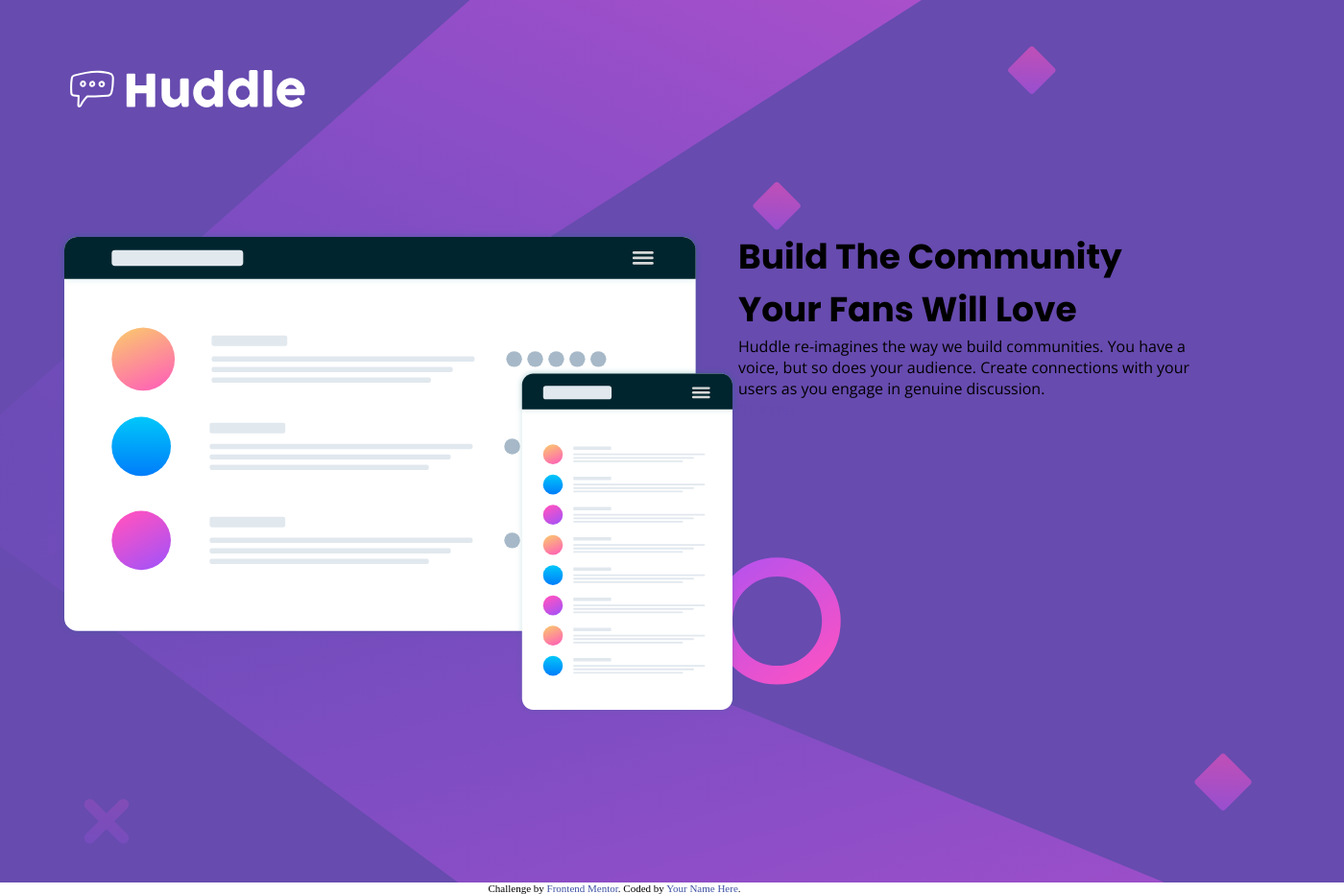
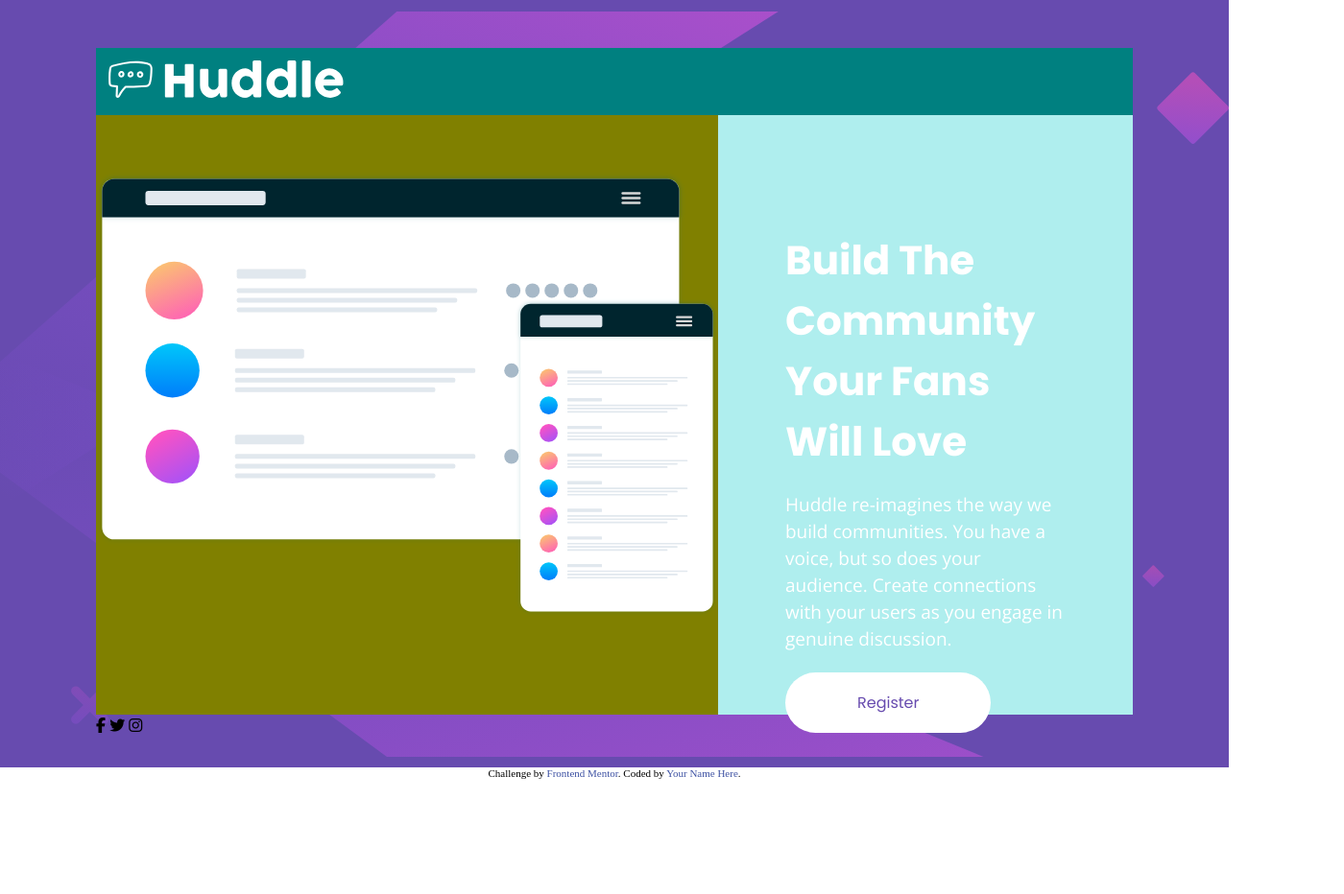
Before and after one commit to HermanLD/huddle-landing-page-single-intro, a plain HTML site: page index.html in a window 1280 px wide. Shown: the whole page at 96% size, 1400 px wide, since content can reach past the window. After the commit the page ends 812 px from the top, so only its background shows below. Drawn offline with nearby package versions, Linux system fonts and the light colour scheme.

Commit message:
More layouts

```diff
--- a/index.html
+++ b/index.html
@@ -16,8 +16,10 @@
 </head>
 <body>
 
-  <div id="container">
-    <div class="header"><img src="images/logo.svg" alt="Hubble logo"></div>
+  <div class="container">
+    <div class="header">
+      <img src="images/logo.svg" alt="Company logo">
+    </div>
 
     <div class="mock-up">
       <img src="images/illustration-mockups.svg" alt="A desktop and mobile mock-up.">
@@ -31,7 +33,14 @@
         Create connections with your users as you engage
         in genuine discussion.
       </p>
-      <a href="/" class="cta">Register</a>
+      <a class="btn" href="#"><span>Register</span></a>
+    </div>
+
+    <div class="bottom"></div>
+    <div class="contact-links">
+      <span><i class="fab fa-facebook-f"></i></span>
+      <span><i class="fab fa-twitter"></i></span>
+      <span><i class="fab fa-instagram"></i></span>
     </div>
   </div>
 
--- a/style.css
+++ b/style.css
@@ -3,12 +3,7 @@
 * {
     margin: 0px;
     padding: 0px;
-}
-
-html,
-body {
-    width: 100%;
-    height: 100%;
+    box-sizing: border-box;
 }
 
 a {
@@ -21,28 +16,64 @@ a {
 
 h1 {
     font-family: "Poppins", sans-serif;
-    font-size: 36px;
+    font-size: 42px;
+    font-weight: 700;
 }
 
-#container {
+.container {
     display: flex;
     flex-flow: row wrap;
     font-family: "Open Sans", sans-serif;
-    width: 100%;
     height: 100vh;
-    padding: 60px;
+    padding: 50px 100px;
+    background: url(images/bg-desktop.svg) no-repeat;
     background-color: hsl(257, 40%, 49%);
-    background-image: url(images/bg-desktop.svg);
-    background-size: cover;
+    background-size: contain;
+    background-position: center;
 }
 
 
 .header {
     width: 100%;
+    background-color: teal;
+}
+
+.mock-up {
+    background-color: olive;
+    width: 60%;
+}
+
+.mock-up img {
+    width: 100%;
+    height: auto;
+    padding-top: 60px;
 }
 
 .pitch {
-    max-width: 500px;
+    width: 40%;
+    color: white;
+    background-color: paleturquoise;
+    padding: 120px 70px 0 70px;
+}
+
+.pitch p {
+    margin: 20px 0px 40px 0;
+    font-size: 19px;
+    line-height: 28px;
+}
+
+.pitch span {
+    background-color: white;
+    padding: 20px 75px;
+    border-radius: 35px;
+}
+
+a.btn span {
+    font-family: "Poppins", sans-serif;
+}
+
+.bottom {
+    width: 100%;
 }
 
 
```
